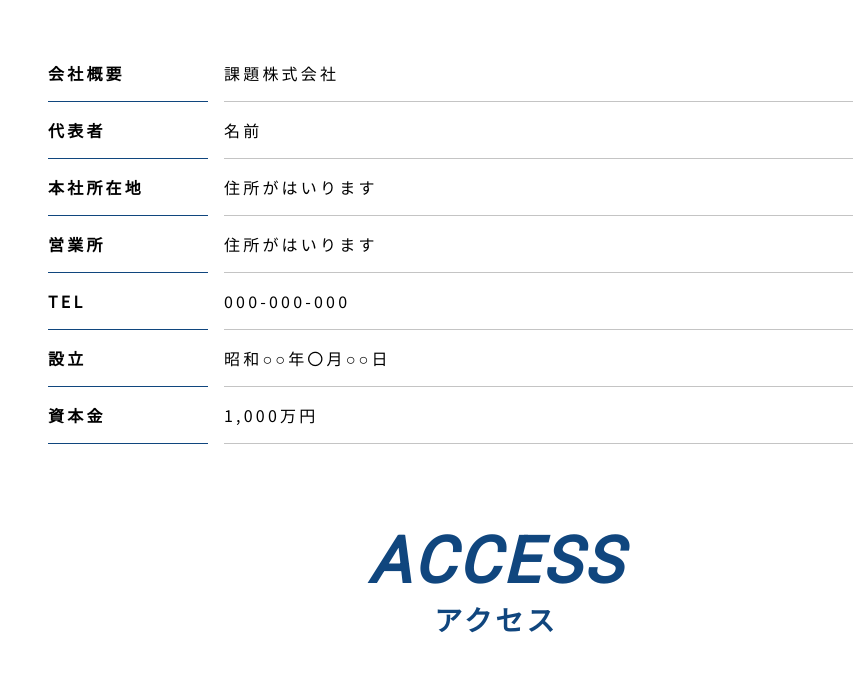
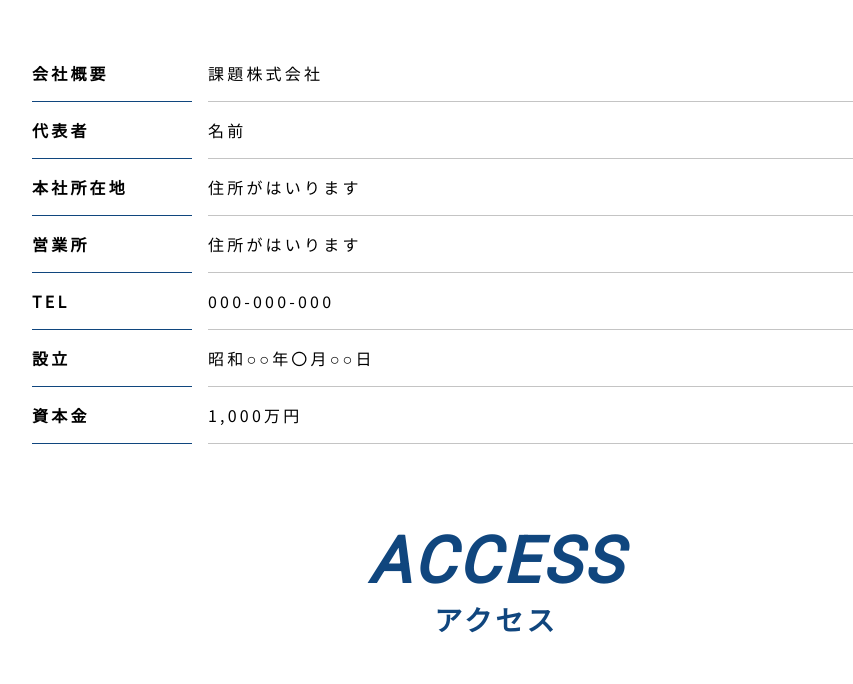
Before and after one commit to DavidofOrange/SC-demo, a plain HTML site: page index.html in a window 1280 px wide. Shown: the part 2356-3040 px from the top of the page, without its empty margins (144-997 px from the left). Drawn offline with Linux system fonts and the light colour scheme.

Commit message:
Removed unnecessary margins for company section

```diff
--- a/style.css
+++ b/style.css
@@ -418,7 +418,6 @@ footer {
     }
 }
 
-
 @media (min-width: 35em) {
     /*header section*/
     header .main-banner {
@@ -455,14 +454,8 @@ footer {
         display: grid;
         grid-template-columns: 10rem auto;
         column-gap: 1rem;
-        margin-inline: 2rem;
     }
-    .company-grid .company-info1 li {
-        font-size: 1rem;
-    }
-    .company-grid .company-info2 li {
-        font-size: 1rem;
-    }
+
     /*access section*/
     .map-box {
         display: flex;
```
